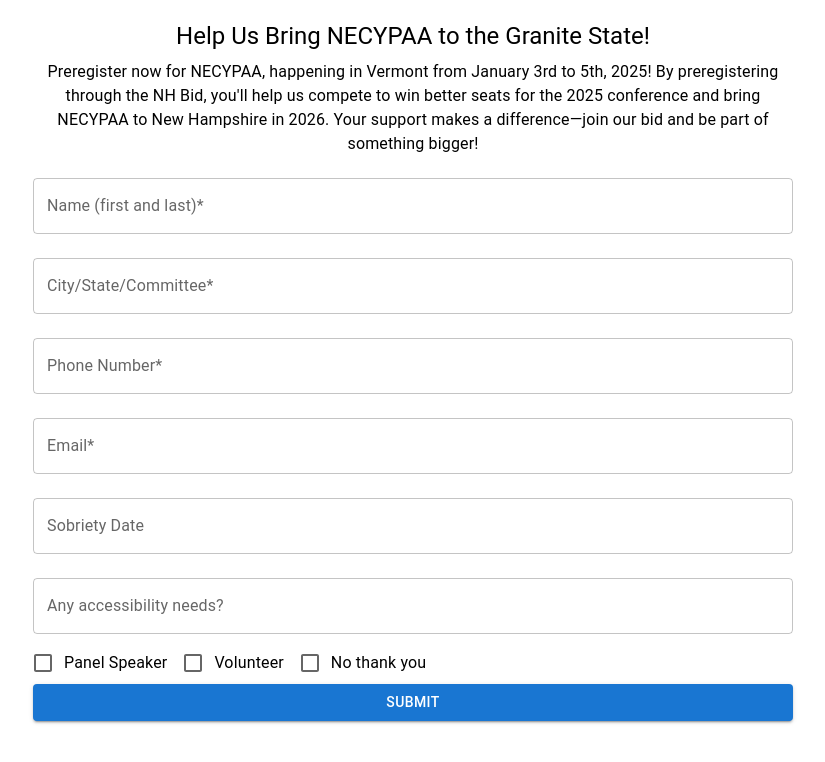
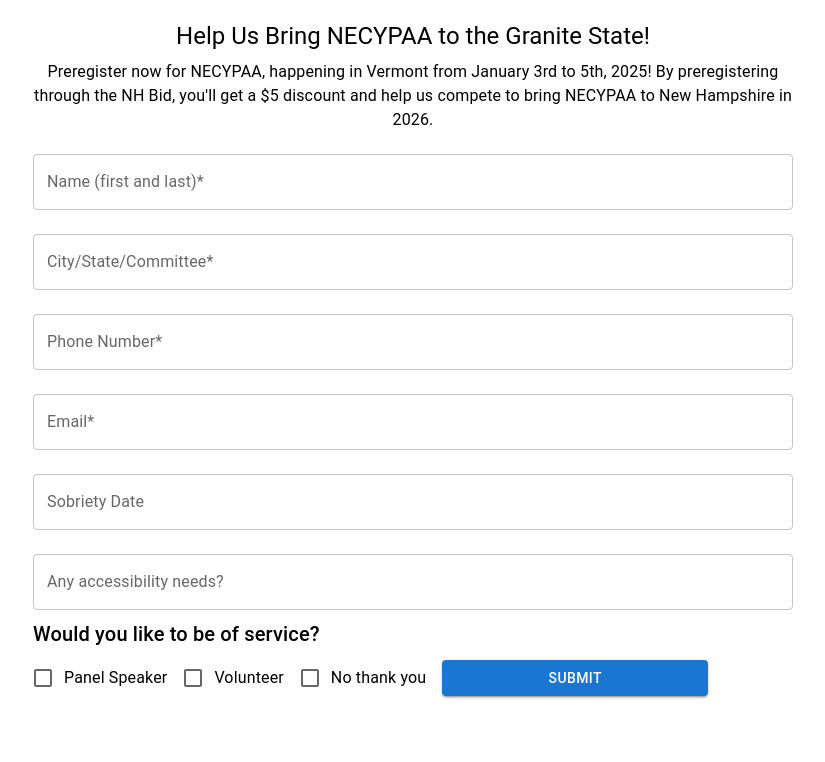
Before and after one commit to mkostandin/react-dotnet-sqlite-paypal, a React (Create React App) app in the folder frontend/: page / in a window 1280 px wide. Shown: the top 762 px of the page, without its empty margins (227-1052 px from the left). Built offline with nearby package versions, Linux system fonts and the light colour scheme; no server answers.

Commit message:
Resolve PayPal button issue, enable Venmo, update PWA setup

```diff
--- a/frontend/src/App.js
+++ b/frontend/src/App.js
@@ -1,192 +1,34 @@
-import React, { useState } from "react";
-import { PayPalScriptProvider, PayPalButtons } from "@paypal/react-paypal-js";
-import { TextField, Checkbox, Typography, FormControlLabel, Button } from "@mui/material";
-import './App.css'; // Make sure this imports your updated CSS
+import React from "react";
+import { PayPalScriptProvider } from "@paypal/react-paypal-js";
+import RegistrationForm from './components/RegistrationForm';
+import PayPalButton from './components/PayPalButton'; // Ensure this is correct
+import './App.css';
+import { Typography } from "@mui/material";
 
 function App() {
-  const [formData, setFormData] = useState({
-    name: "",
-    cityStateCommittee: "",
-    phone: "",
-    email: "",
-    sobrietyDate: "",
-    accessibilityNeeds: "",
-    serviceOptions: {
-      panelSpeaker: false,
-      volunteer: false,
-      noThankYou: false,
-    },
-    amount: "20.00",
-  });
-
-  const [errors, setErrors] = useState({});
-
-  const handleChange = (e) => {
-    setFormData({
-      ...formData,
-      [e.target.name]: e.target.value,
-    });
-  };
-
-  const handleCheckboxChange = (e) => {
-    setFormData({
-      ...formData,
-      serviceOptions: {
-        ...formData.serviceOptions,
-        [e.target.name]: e.target.checked,
-      },
-    });
-  };
-
-  const validateForm = () => {
-    let formErrors = {};
-
-    if (!formData.name.trim()) formErrors.name = "Name is required";
-    if (!formData.cityStateCommittee.trim()) formErrors.cityStateCommittee = "City/State/Committee is required";
-    if (!formData.phone.trim()) formErrors.phone = "Phone number is required";
-    if (!formData.email.trim() || !/\S+@\S+\.\S+/.test(formData.email)) formErrors.email = "Valid email is required";
-
-    setErrors(formErrors);
-    return Object.keys(formErrors).length === 0;
-  };
-
-  const handleSubmit = (e) => {
-    e.preventDefault();
-    if (validateForm()) {
-      console.log("Form is valid, process PayPal transaction");
-    } else {
-      console.log("Form has errors, do not proceed");
-    }
+  const handleFormSubmit = (formData) => {
+    console.log("Form Data: ", formData);
+    // Proceed with PayPal transaction or other logic
   };
 
   return (
     <PayPalScriptProvider options={{ "client-id": process.env.REACT_APP_PAYPAL_CLIENT_ID }}>
       <div className="App">
-        {/* Title and Description */}
+        {/* Header Section */}
         <Typography variant="h5" align="center" gutterBottom>
           Help Us Bring NECYPAA to the Granite State!
         </Typography>
         <Typography variant="body1" align="center" gutterBottom>
-          Preregister now for NECYPAA, happening in Vermont from January 3rd to 5th, 2025! By preregistering through the NH Bid, you'll help us compete to win better seats for the 2025 conference and bring NECYPAA to New Hampshire in 2026. Your support makes a difference—join our bid and be part of something bigger!
+          Preregister now for NECYPAA, happening in Vermont from January 3rd to 5th, 2025!
+          By preregistering through the NH Bid, you'll get a $5 discount and help us compete to bring NECYPAA to New Hampshire in 2026.
         </Typography>
 
-        {/* Form */}
-        <form onSubmit={handleSubmit}>
-          <TextField
-            label="Name (first and last)*"
-            name="name"
-            value={formData.name}
-            onChange={handleChange}
-            fullWidth
-            error={!!errors.name}
-            helperText={errors.name}
-            margin="normal"
-          />
-          <TextField
-            label="City/State/Committee*"
-            name="cityStateCommittee"
-            value={formData.cityStateCommittee}
-            onChange={handleChange}
-            fullWidth
-            error={!!errors.cityStateCommittee}
-            helperText={errors.cityStateCommittee}
-            margin="normal"
-          />
-          <TextField
-            label="Phone Number*"
-            name="phone"
-            value={formData.phone}
-            onChange={handleChange}
-            fullWidth
-            error={!!errors.phone}
-            helperText={errors.phone}
-            margin="normal"
-          />
-          <TextField
-            label="Email*"
-            name="email"
-            value={formData.email}
-            onChange={handleChange}
-            fullWidth
-            error={!!errors.email}
-            helperText={errors.email}
-            margin="normal"
-          />
-          <TextField
-            label="Sobriety Date"
-            name="sobrietyDate"
-            value={formData.sobrietyDate}
-            onChange={handleChange}
-            fullWidth
-            margin="normal"
-          />
-          <TextField
-            label="Any accessibility needs?"
-            name="accessibilityNeeds"
-            value={formData.accessibilityNeeds}
-            onChange={handleChange}
-            fullWidth
-            margin="normal"
-          />
-
-          {/* Checkboxes */}
-          <FormControlLabel
-            control={
-              <Checkbox
-                name="panelSpeaker"
-                checked={formData.serviceOptions.panelSpeaker}
-                onChange={handleCheckboxChange}
-              />
-            }
-            label="Panel Speaker"
-          />
-          <FormControlLabel
-            control={
-              <Checkbox
-                name="volunteer"
-                checked={formData.serviceOptions.volunteer}
-                onChange={handleCheckboxChange}
-              />
-            }
-            label="Volunteer"
-          />
-          <FormControlLabel
-            control={
-              <Checkbox
-                name="noThankYou"
-                checked={formData.serviceOptions.noThankYou}
-                onChange={handleCheckboxChange}
-              />
-            }
-            label="No thank you"
-          />
-
-          {/* Submit Button */}
-          <Button variant="contained" color="primary" type="submit" fullWidth>
-            Submit
-          </Button>
-        </form>
+        {/* Registration Form */}
+        <RegistrationForm onSubmit={handleFormSubmit} />
 
         {/* PayPal Button */}
-        <PayPalButtons
-          style={{ layout: "vertical" }}
-          createOrder={(data, actions) => {
-            return actions.order.create({
-              purchase_units: [
-                {
-                  amount: {
-                    value: formData.amount, // Amount to charge
-                  },
-                },
-              ],
-            });
-          }}
-          onApprove={(data, actions) => {
-            return actions.order.capture().then((details) => {
-              alert(`Transaction completed by ${details.payer.name.given_name}`);
-            });
-          }}
-        />
+        {/* Ensure the PayPalButton component is correctly handling PayPal logic */}
+        <PayPalButton amount="20.00" />
       </div>
     </PayPalScriptProvider>
   );
--- a/frontend/src/components/PayPalButton.js
+++ b/frontend/src/components/PayPalButton.js
@@ -7,6 +7,7 @@
     <div className={styles.paypalButtonContainer}>
       <PayPalButtons
         style={{ layout: "vertical" }}
+        fundingSource={undefined} /* This allows all funding sources like Venmo to be enabled */
         createOrder={(data, actions) => {
           return actions.order.create({
             purchase_units: [
@@ -23,6 +24,9 @@
             alert(`Transaction completed by ${details.payer.name.given_name}`);
           });
         }}
+        funding={{
+          disallowed: [window?.paypal?.FUNDING?.PAYLATER], // Safely disallow Pay Later
+        }}
       />
     </div>
   );
--- a/frontend/src/components/PayPalButton.module.css
+++ b/frontend/src/components/PayPalButton.module.css
@@ -1,6 +1,10 @@
+/* PayPal Button Container Styling */
 .paypalButtonContainer {
-    margin-top: 20px;
-    text-align: center;
+    display: flex;
+    justify-content: center;
+    align-items: center;
+    margin-top: 20px; /* Optional: Add some space at the top */
+    width: 100%; /* Ensure it takes up full width */
   }
 
   button {
--- a/frontend/src/components/RegistrationForm.js
+++ b/frontend/src/components/RegistrationForm.js
@@ -1,6 +1,6 @@
 import React, { useState } from "react";
-import { TextField, Checkbox, FormControlLabel, Button } from "@mui/material";
-import styles from './RegistrationForm.module.css'; // Import CSS Module
+import { TextField, Checkbox, Typography, FormControlLabel, Button } from "@mui/material";
+import styles from './RegistrationForm.module.css'; // Import the CSS module
 
 const RegistrationForm = ({ onSubmit }) => {
   const [formData, setFormData] = useState({
@@ -38,7 +38,6 @@
 
   const validateForm = () => {
     let formErrors = {};
-
     if (!formData.name.trim()) formErrors.name = "Name is required";
     if (!formData.cityStateCommittee.trim()) formErrors.cityStateCommittee = "City/State/Committee is required";
     if (!formData.phone.trim()) formErrors.phone = "Phone number is required";
@@ -51,14 +50,12 @@
   const handleSubmit = (e) => {
     e.preventDefault();
     if (validateForm()) {
-      onSubmit(formData); // Pass formData back to parent component
-    } else {
-      console.log("Form has errors, do not proceed");
+      onSubmit(formData); // Call the passed-in onSubmit function with form data
     }
   };
 
   return (
-    <form onSubmit={handleSubmit} className={styles.form}>
+    <form onSubmit={handleSubmit} className={styles.formContainer}>
       <TextField
         label="Name (first and last)*"
         name="name"
@@ -116,6 +113,9 @@
         margin="normal"
       />
 
+      <Typography variant="h6" gutterBottom className={styles.checkboxLabel}>
+        Would you like to be of service?
+      </Typography>
       <FormControlLabel
         control={
           <Checkbox
@@ -147,7 +147,13 @@
         label="No thank you"
       />
 
-      <Button variant="contained" color="primary" type="submit" fullWidth>
+      <Button
+        className={styles.submitButton}
+        variant="contained"
+        color="primary"
+        type="submit"
+        fullWidth={false} // Ensure it's not taking full width
+      >
         Submit
       </Button>
     </form>
--- a/frontend/src/components/RegistrationForm.module.css
+++ b/frontend/src/components/RegistrationForm.module.css
@@ -1,4 +1,4 @@
-/* Form Styling */
+/* Form container styling */
 .form {
     display: flex;
     flex-direction: column;
@@ -7,26 +7,22 @@
     padding: 20px;
     width: 100%;
     box-sizing: border-box;
+    align-items: center; /* Center all elements horizontally */
   }
 
-  /* Input Field Styling */
-  .MuiTextField-root {
-    width: 100%;
-    margin: 0 auto;
+  /* Submit Button Styling */
+  .submitButton {
+    width: 35%; /* Adjust width to 35% */
+    max-width: 300px; /* Ensure it's not too wide */
+    padding: 10px 20px; /* Adjust padding for button size */
+    display: flex;
+    justify-content: center; /* Center the content inside the button */
+    margin: 20px auto; /* Center the button */
   }
 
-  /* Media Queries for Responsive Design */
-  @media (max-width: 768px) {
-    .form {
-      width: 100%;
-      padding: 10px;
-    }
+  /* Checkbox label styling */
+  .checkboxLabel {
+    margin-top: 20px;
+    font-weight: bold;
+    display: block;
   }
-
-  @media (min-width: 768px) {
-    .form {
-      max-width: 600px;
-      padding-left: 20px;
-      padding-right: 20px;
-    }
-  }
--- a/frontend/src/index.js
+++ b/frontend/src/index.js
@@ -1,15 +1,16 @@
 import React from 'react';
-import ReactDOM from 'react-dom';
+import { createRoot } from 'react-dom/client'; // Import from react-dom/client for createRoot
 import './index.css';
 import App from './App';
-import * as serviceWorkerRegistration from './serviceWorkerRegistration';
 
-ReactDOM.render(
+// Find the root element in the DOM
+const rootElement = document.getElementById('root');
+
+// Create a root and render the app
+const root = createRoot(rootElement);
+
+root.render(
   <React.StrictMode>
     <App />
-  </React.StrictMode>,
-  document.getElementById('root')
+  </React.StrictMode>
 );
-
-// Enable service worker
-serviceWorkerRegistration.register();
```
Also changed, not shown: frontend/src/serviceWorkerRegistration.js (+14 -67 lines), frontend/src/seviceworker.js (+6 -2 lines).
